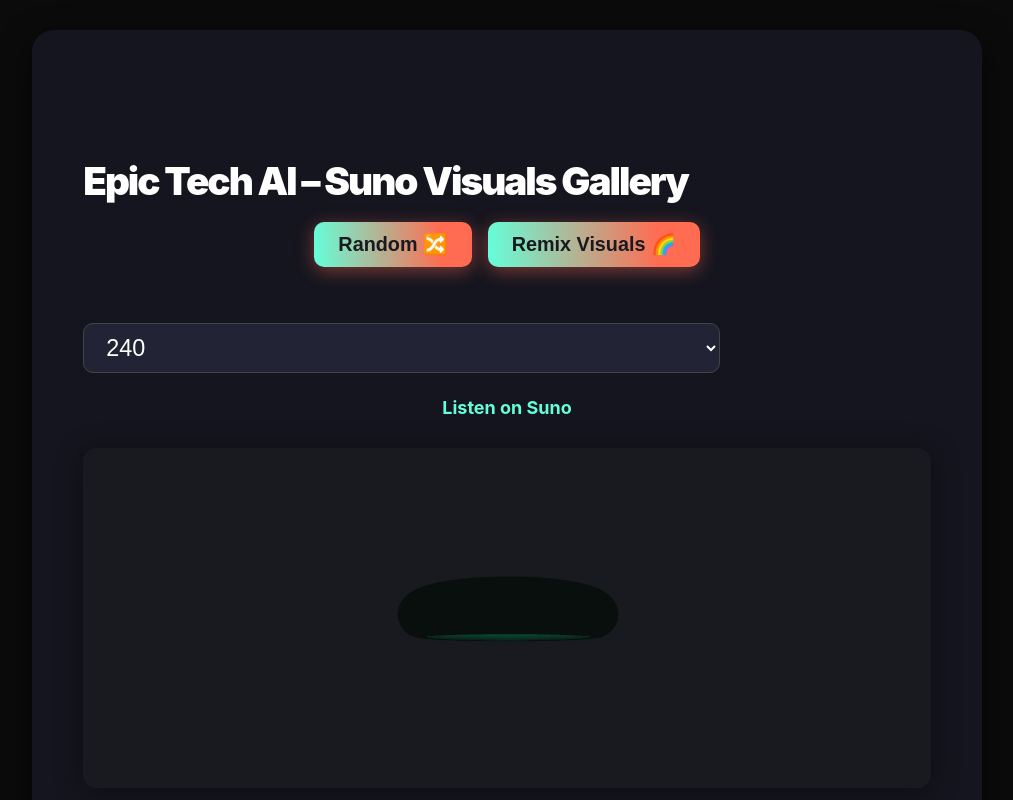
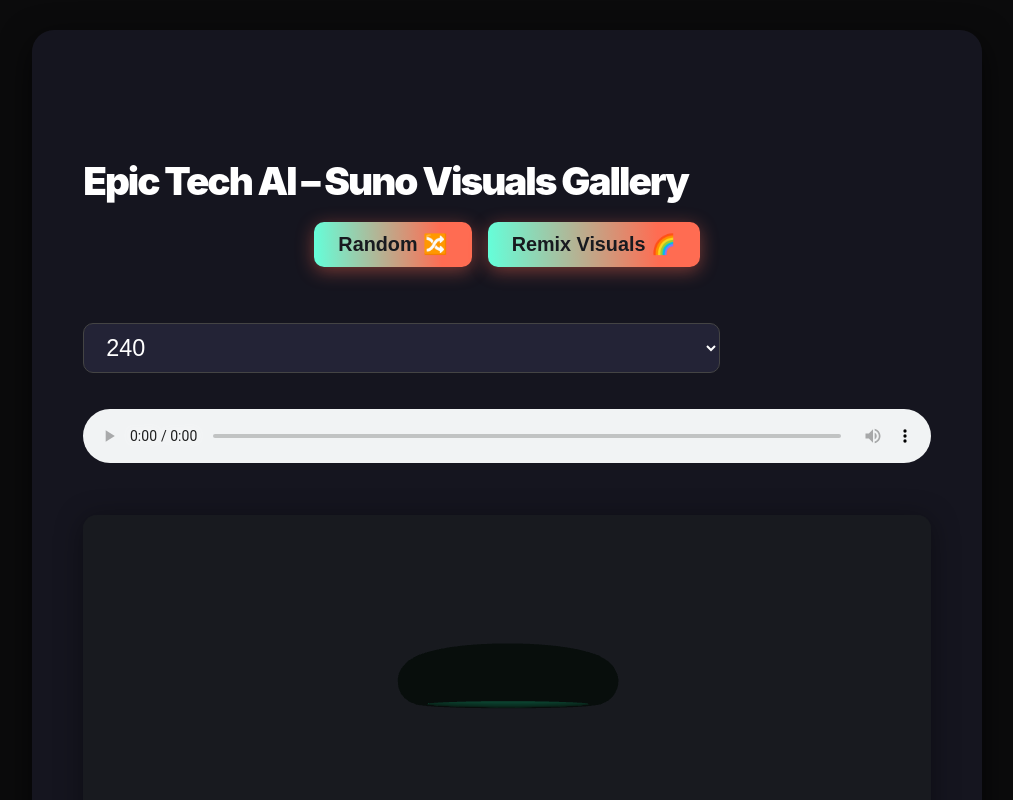
Before and after one commit to Sm0k367/smoke-stream-visuals, a Next.js app: page / in a window 1280 px wide. Shown: the top 800 px of the page, without its empty margins (133-1146 px from the left). Built offline with nearby package versions, Linux system fonts and the light colour scheme.

Commit message:
Update index.js

```diff
--- a/pages/index.js
+++ b/pages/index.js
@@ -127,8 +127,17 @@
 selected={selected}
 onSelect={handleSelect}
 />
-{selected.id && (
-<div style={{ width: "100%" }}>
+
+{/* PRIORITY: mp3 player if audio present */}
+{selected.audio ? (
+<audio
+src={selected.audio}
+controls
+autoPlay
+style={{ width: "100%", marginTop: 12, marginBottom: 18 }}
+/>
+) : selected.id ? (
+<div>
 <ResponsiveIframe
 src={`https://suno.com/embed/${selected.id}`}
 frameBorder="0"
@@ -138,8 +147,7 @@
 title={selected.title}
 />
 </div>
-)}
-{!selected.id && (
+) : (
 <div style={{ marginBottom: 18, textAlign: "center" }}>
 <a
 href={`https://suno.com/song/${encodeURIComponent(selected.title.replace(/\s+/g, "-").toLowerCase())}`}
@@ -151,6 +159,7 @@
 </a>
 </div>
 )}
+
 <Visualizer song={selected} visualMode={visualMode} />
 <Credits>
 Built for <a href="https://epic-tech-ai-lounge.vercel.app/">Epic Tech AI</a> by <b>SmokeStream AI</b> ⚡️
```
